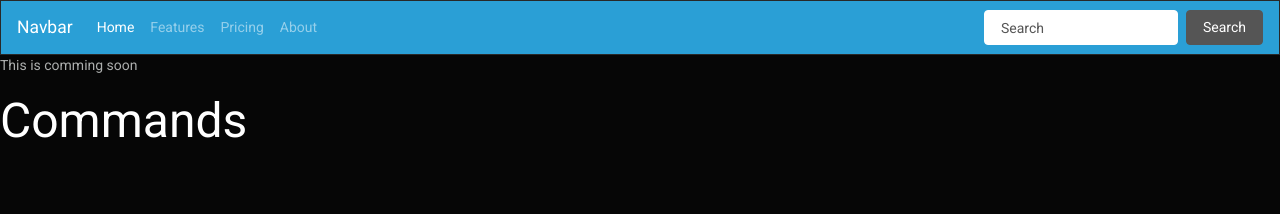
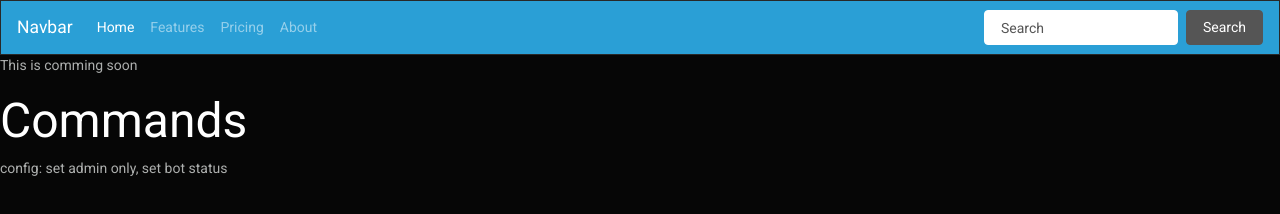
Before and after one commit to insberr/SpiderBot-Code-old, a website: page docs/index.html in a window 1280 px wide. Drawn offline with Linux system fonts and the light colour scheme.

Commit message:
Update index.html

```diff
--- a/docs/index.html
+++ b/docs/index.html
@@ -35,5 +35,6 @@
 </nav>
     <p>This is comming soon</p>
     <h2>Commands</h2>
+    <p>config: set admin only, set bot status</p>
   </body>
 </html>
```
